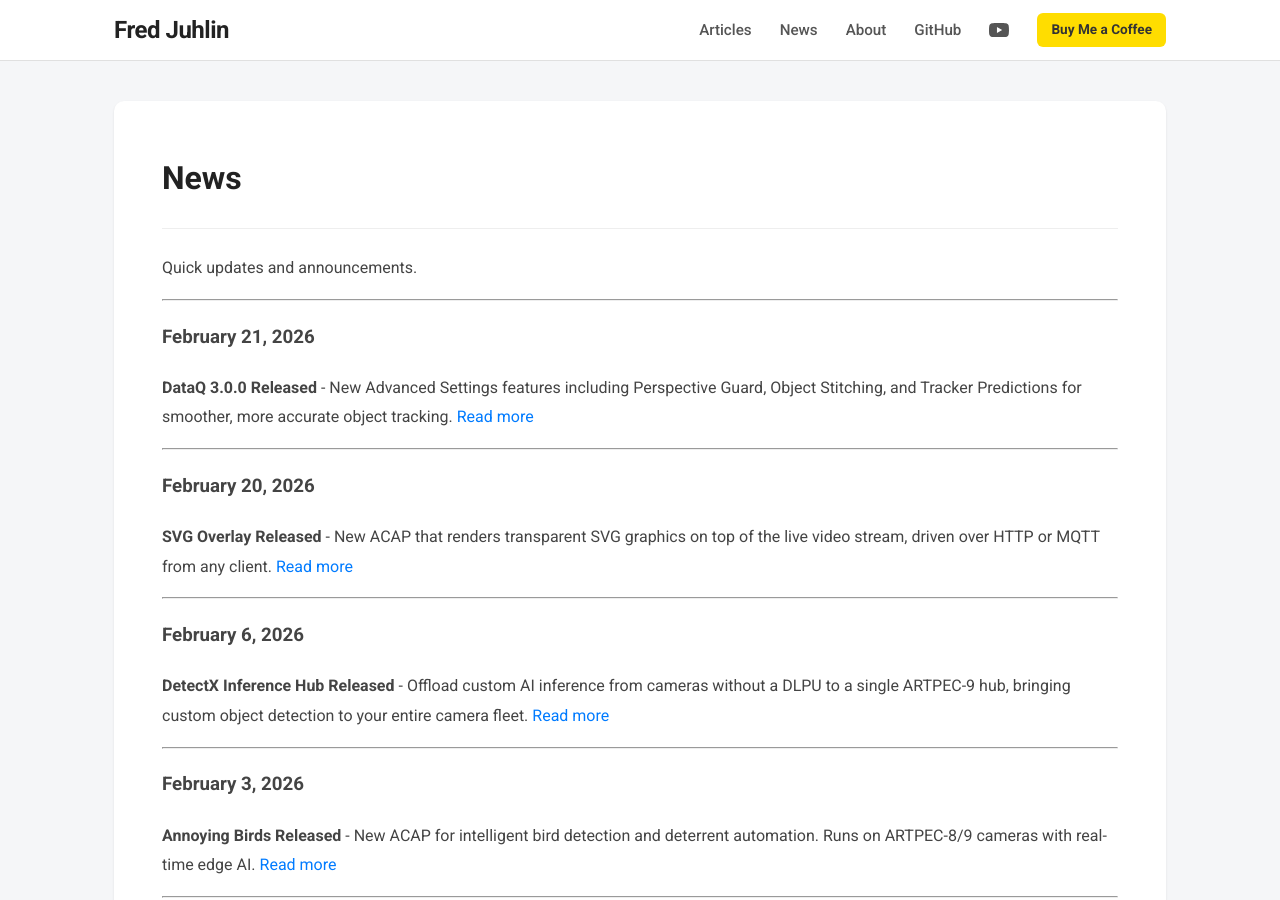
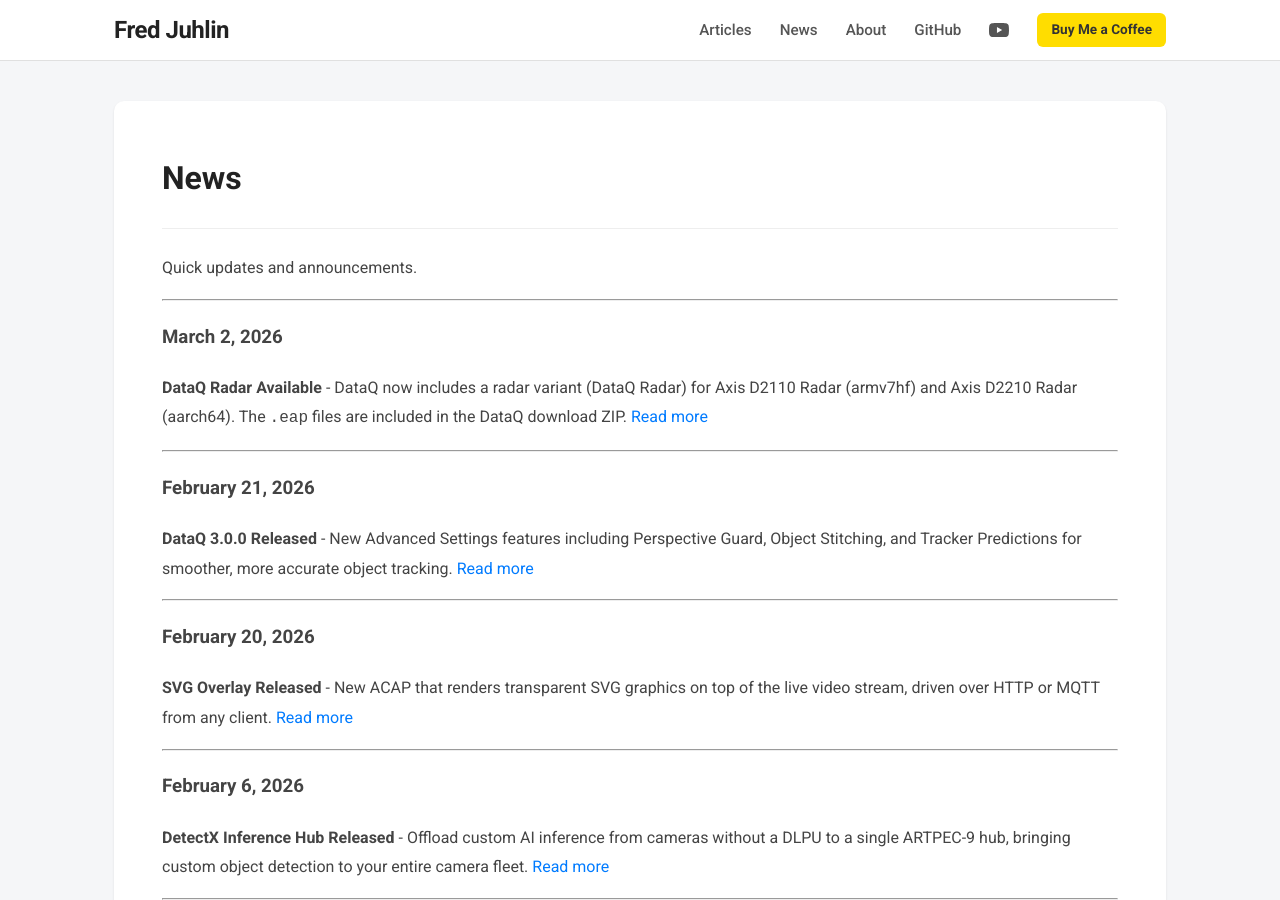
Before and after one commit to pandosme/pandosme.github.io, a Jekyll site: the page built from docs/news.md, in a window 1280 px wide and 900 px high. Built offline with Jekyll 4.4.1, drawn with Linux system fonts in a browser that asks for light colours.

Commit message:
DataQ Radar

```diff
--- a/docs/news.md
+++ b/docs/news.md
@@ -5,6 +5,11 @@ permalink: /news/
 ---
 
 Quick updates and announcements.
+
+---
+
+### March 2, 2026
+**DataQ Radar Available** - DataQ now includes a radar variant (DataQ Radar) for Axis D2110 Radar (armv7hf) and Axis D2210 Radar (aarch64). The `.eap` files are included in the DataQ download ZIP. [Read more](/acap/2025/01/18/DataQ.html)
 
 ---
 
```
Also changed, not shown: docs/_posts/2025-01-18-DataQ.md (+15 -0 lines), 1 other file.
